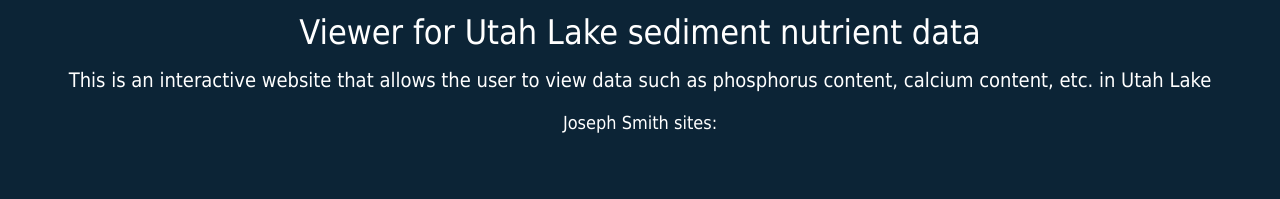
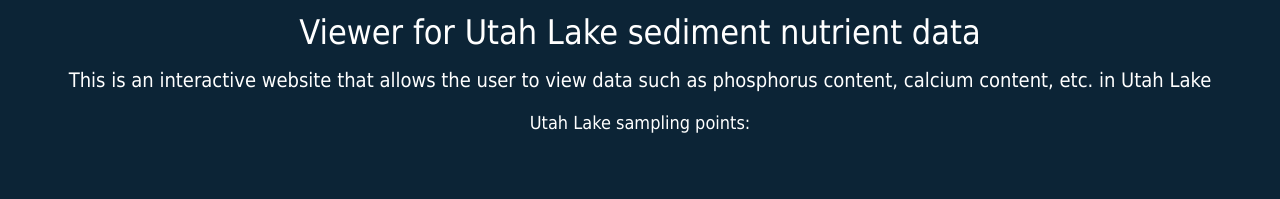
Before and after one commit to pmerrell/UtahLakeData.github.io, a plain HTML site: page index.html in a window 1280 px wide. Shown: the top 199 px of the page. Drawn offline with Linux system fonts and the light colour scheme; a script that the page names is missing.

Commit message:
Update index.html

```diff
--- a/index.html
+++ b/index.html
@@ -11,7 +11,7 @@
     <div class="new_h1">Viewer for Utah Lake sediment nutrient data</div>
     <div class="new_h2">This is an interactive website that allows the user to view
     			data such as phosphorus content, calcium content, etc. in Utah Lake</div>
-    <div class="new_h3">Joseph Smith sites:</div>
+    <div class="new_h3">Utah Lake sampling points:</div>
 
     <!-- note that all our KML locations are in one file -->
      <div id="map" class="map"> <!-- div tag for creating the map -->
```
